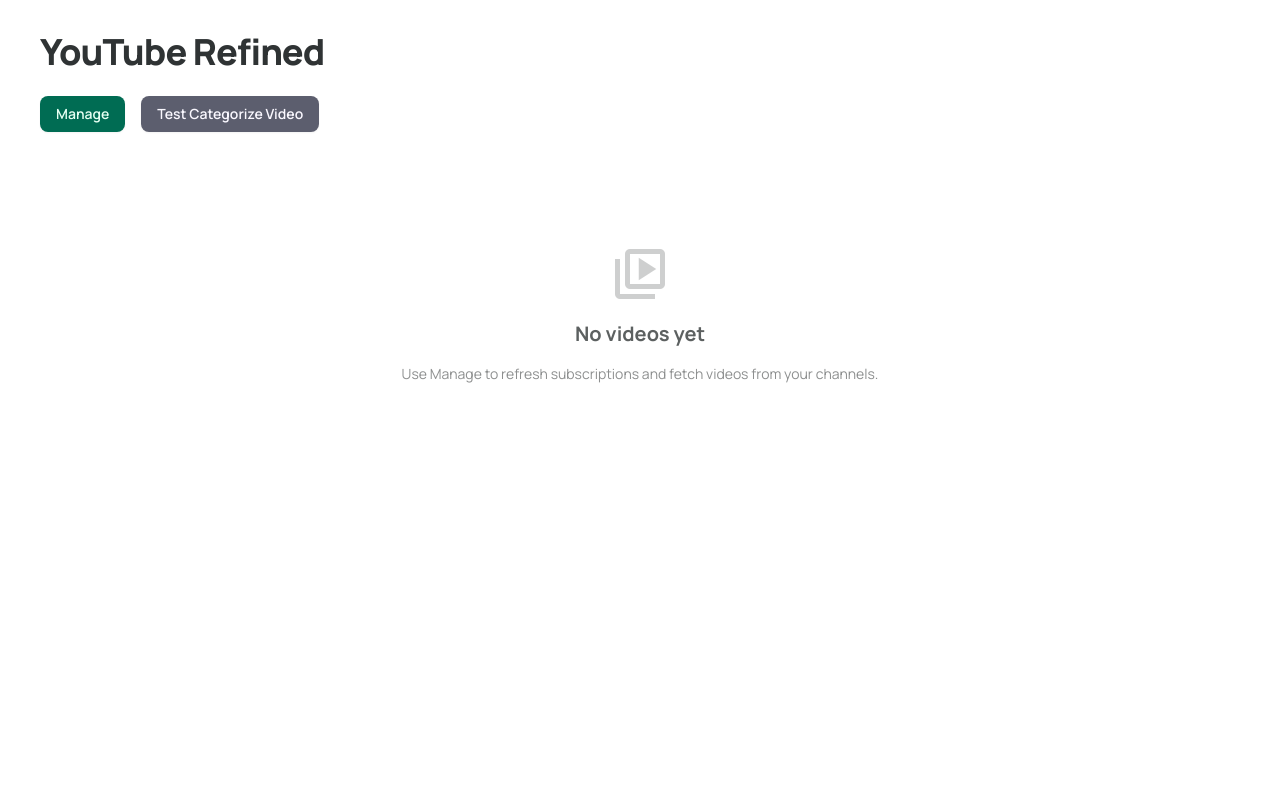
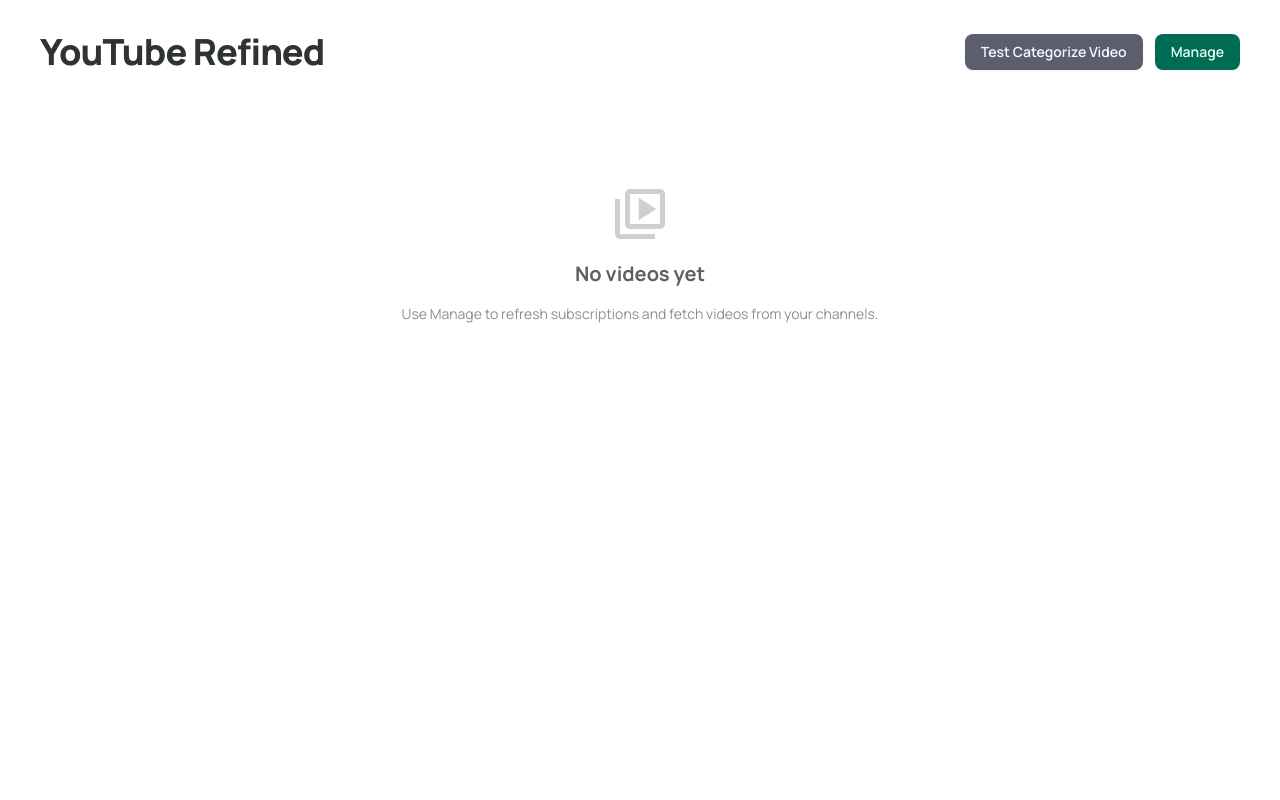
Before and after one commit to Jennawinx/youtube-refined, a Django app: page / in a window 1280 px wide. Run offline with Django 4.2, Linux system fonts and the light colour scheme; data comes from the database, SQL or seed files in the repository; data that the repository does not hold is empty; parts of the project's set-up code (start-up, migrations or seed data) failed here and were passed over; some libraries are stand-ins or nearby versions.

Commit message:
update layout

```diff
--- a/templates/feed/home.html
+++ b/templates/feed/home.html
@@ -1,21 +1,25 @@
-{% extends "base.html" %}
+{% extends 'base.html' %}
 
-{% block title %}YouTube Refined{% endblock %}
+{% block title %}
+  YouTube Refined
+{% endblock %}
 
 {% block content %}
   <main class="w-full min-h-screen bg-surface-container-lowest overflow-y-auto px-10 py-8 flex flex-col gap-8">
     <!-- Header -->
-        <header class="flex flex-col gap-6">
+    <header class="flex flex-col gap-4">
+      {% include 'components/banner_success.html' with message=categorize_success %}
+      {% include 'components/banner_error.html' with message=categorize_error %}
+      <div class="flex items-center justify-between gap-4">
         <h1 class="text-4xl font-extrabold tracking-tight">YouTube Refined</h1>
-            <div class="flex items-center gap-4">
-                {% url 'subscriptions' as subscriptions_url %}
-                {% include "components/button.html" with href=subscriptions_url label="Manage" %}
+        <div class="flex items-center gap-3 flex-wrap">
           <form method="post" class="flex gap-2">
             {% csrf_token %}
-                    {% include "components/button.html" with label="Test Categorize Video" name="test_categorize" value="true" color="secondary" %}
+            {% include 'components/button.html' with label='Test Categorize Video' name='test_categorize' value='true' color='secondary' %}
           </form>
-                {% include "components/banner_success.html" with message=categorize_success %}
-                {% include "components/banner_error.html" with message=categorize_error %}
+          {% url 'subscriptions' as subscriptions_url %}
+          {% include 'components/button.html' with href=subscriptions_url label='Manage' %}
+        </div>
       </div>
     </header>
 
@@ -23,11 +27,11 @@
     {% if videos %}
       <section id="video-grid" class="grid grid-cols-1 sm:grid-cols-2 lg:grid-cols-3 gap-x-8 gap-y-10 pb-10">
         {% for video in videos %}
-            {% include "feed/video_card.html" %}
+          {% include 'feed/video_card.html' %}
         {% endfor %}
 
         {% if has_more %}
-            {% include "feed/home_pager.html" with next_offset=next_offset %}
+          {% include 'feed/home_pager.html' with next_offset=next_offset %}
         {% endif %}
       </section>
     {% else %}
```
Lines whose indentation alone changed are shown as unchanged.
